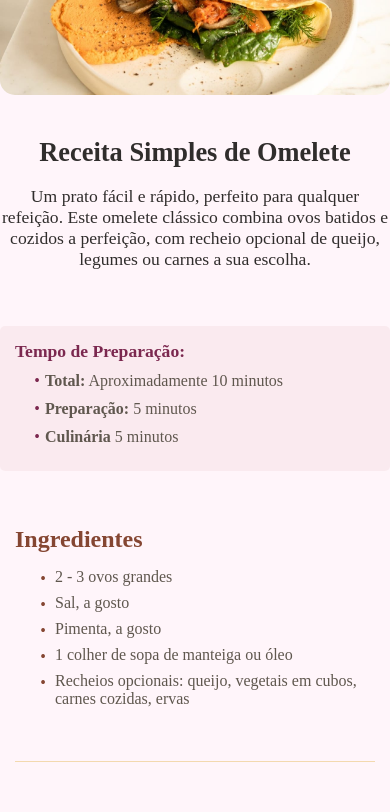
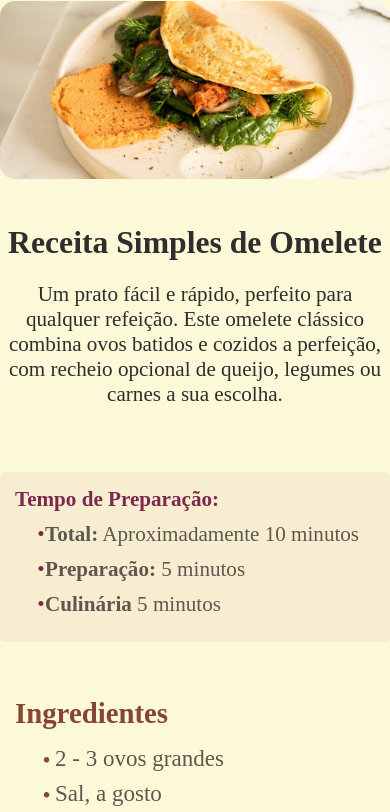
Before and after one commit to SkankCode/projeto-frontendmentor-omelete, a plain HTML site: page index.html in a window 390 px wide. Shown: the top 812 px of the page. Drawn offline with Linux system fonts and the light colour scheme.

Commit message:
Add files via upload
att cor, and responsive

```diff
--- a/src/css/estilos.css
+++ b/src/css/estilos.css
@@ -5,7 +5,7 @@ body {
     box-sizing: border-box;
     font-family: "Outfit-VariableFont_wght", Outfit;
     align-items: flex-start;
-    background-color: hsl(30, 54%, 90%);
+    background-color: rgb(245, 218, 169);
     margin-top: 20%;
     display: flex;
     justify-content: center;
@@ -31,7 +31,7 @@ header {
 
 
 .container{
-    background-color: hsl(330, 100%, 98%);
+    background-color: hsl(55, 86%, 92%);
     position: center;
     color: hsl(24, 5%, 18%);
     padding: 30px;
--- a/src/css/responsivo.css
+++ b/src/css/responsivo.css
@@ -3,13 +3,15 @@
       padding: 20px;
       top: 0;
       position: absolute;
+      margin-top: -5%;
+      font-size: 1.2em;
     }
 
     img {
       width: 100%;
       height: auto;
       margin-bottom: 20px;
-      margin-top: -25px;
+      margin-top: 0px;
       margin-left: 0;
     }
 
@@ -45,8 +47,13 @@
       font-size: 1.2em;
     }
 
+    .container {
+      font-size: 1.2em;
+    }
+
     .preparacao li {
       padding-left: 20px;
+    font-size: 1.1em;
     }
 
     .preparacao li::before {
@@ -55,6 +62,7 @@
 
     .lista-ingredientes li {
       padding-left: 20px;
+      font-size: 1.2em;
     }
 
     .lista-ingredientes li::before {
@@ -65,8 +73,17 @@
       margin-left: 15px;
     }
 
+    .instrucoes {
+      font-size: 1.2em;
+    }
+
     .nutricional th,
     .nutricional td {
       padding: 8px;
+      font-size: 1.2em;
+    }
+
+    .nutricional {
+      font-size: 1.2em;
     }
   }
```
